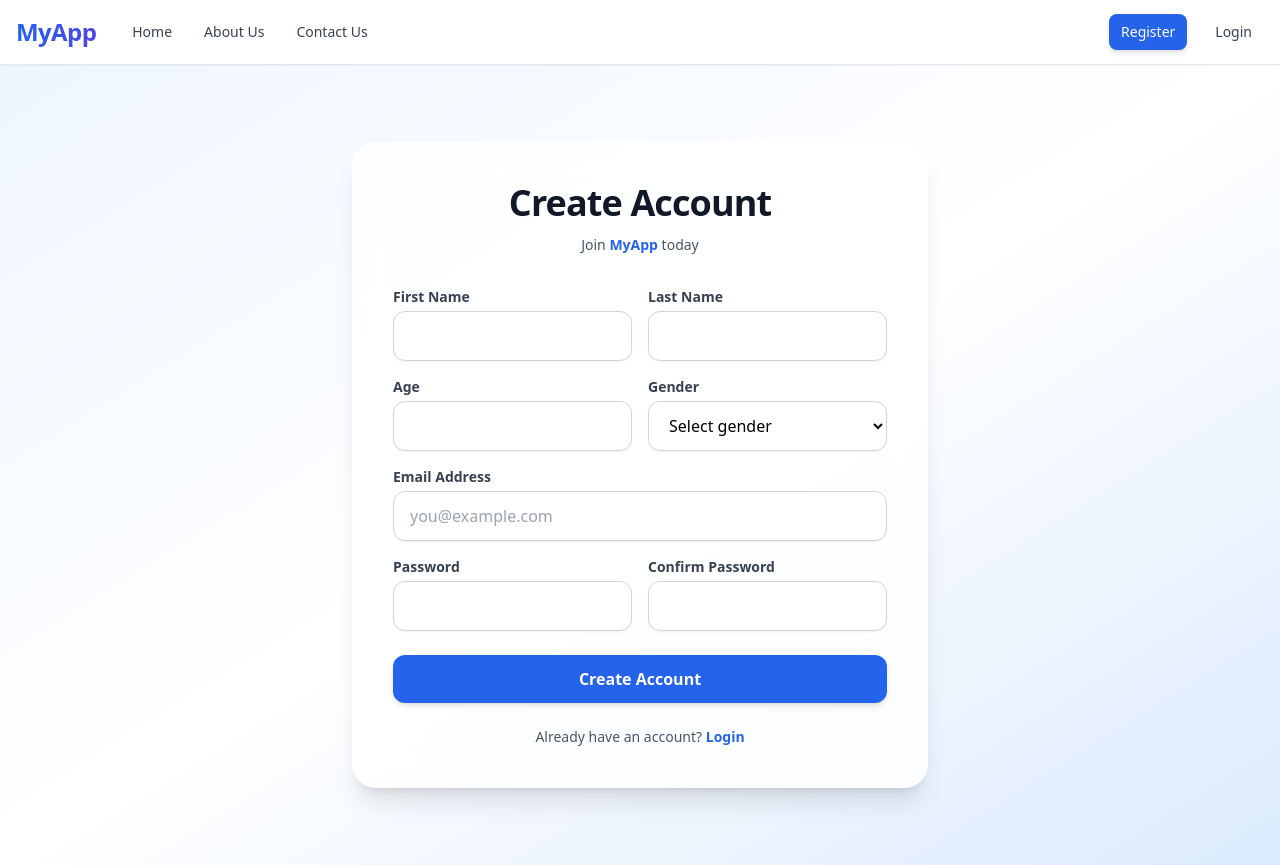
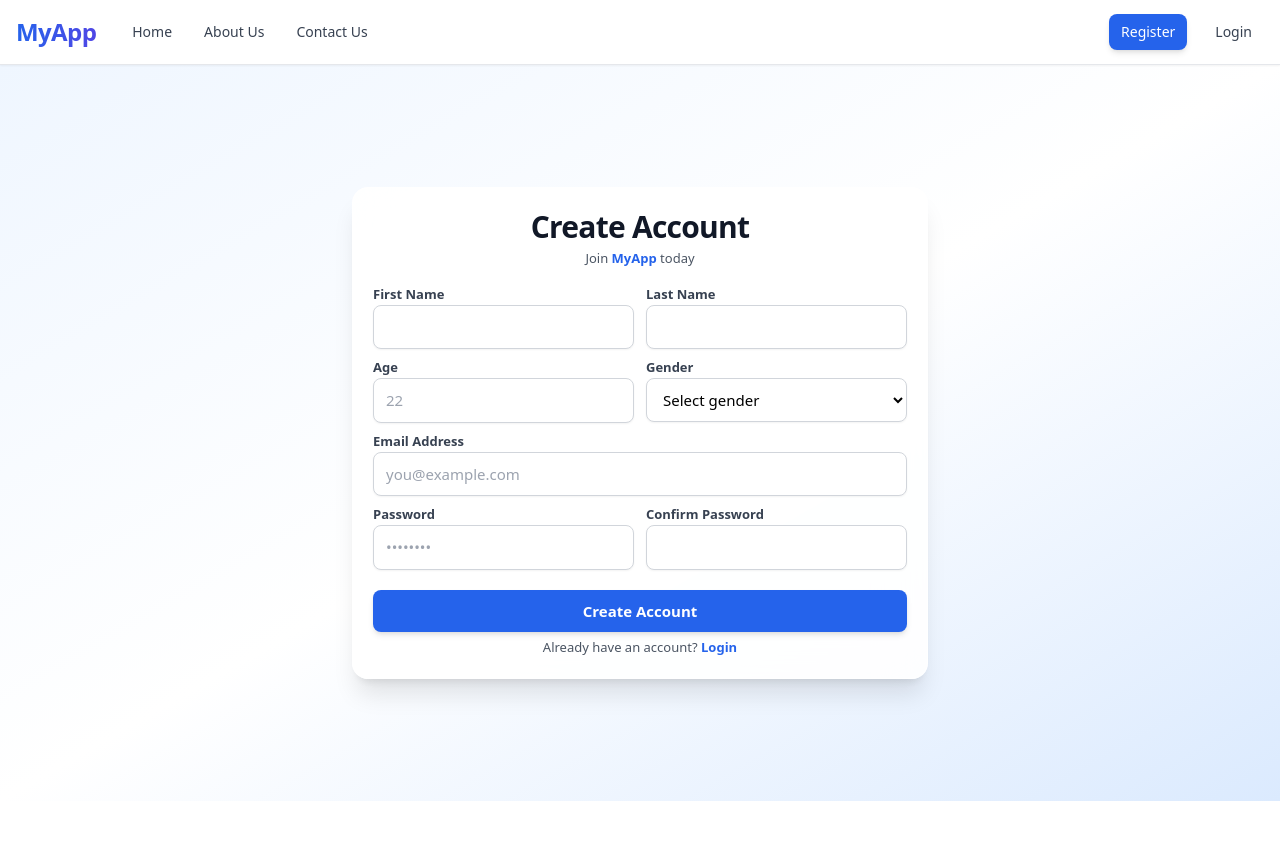
Before and after one commit to muhammadnomanrehan/user-app-mern-project, a React app in the folder user-frontend/: page /register in a window 1280 px wide. After the commit the page ends 801 px from the top, so only its background shows below. Built offline with nearby package versions, Linux system fonts and the light colour scheme; no server answers; the HTML template or start-up script is replaced by a standard one.

Commit message:
register page updated

```diff
--- a/user-frontend/src/pages/auth/Register.jsx
+++ b/user-frontend/src/pages/auth/Register.jsx
@@ -1,3 +1,4 @@
+
 import React, { useEffect, useState } from "react";
 import { Link, useLocation } from "react-router-dom";
 import { useDispatch, useSelector } from "react-redux";
@@ -9,19 +10,28 @@ import { clearAuthError } from "../../redux/slices/authSlices/AuthSlice";
 import { usePasswordStrength } from "../../hooks/usePasswordStrength";
 
 const registerSchema = Yup.object({
-  firstName: Yup.string().trim().min(2).max(50).required(),
-  lastName: Yup.string().trim().min(2).max(50).required(),
-  age: Yup.number().nullable(),
-  email: Yup.string()
-    .trim()
-    .email("Invalid email")
-    .required("Email is required"),
-  password: Yup.string().min(8).required("Password is required"),
+  firstName: Yup.string().trim().min(2, "At least 2 characters").max(50, "Max 50").required("First name is required"),
+  lastName: Yup.string().trim().min(2, "At least 2 characters").max(50, "Max 50").required("Last name is required"),
+  age: Yup.number()
+    .typeError("Age must be a number")
+    .integer("Age must be an integer")
+    .positive("Age must be positive")
+    .min(1, "Minimum age is 1")
+    .max(120, "Maximum age is 120")
+    .nullable(),
+  email: Yup.string().trim().email("Invalid email").required("Email is required"),
+  password: Yup.string().min(8, "Minimum 8 characters").required("Password is required"),
   confirmPassword: Yup.string()
     .oneOf([Yup.ref("password"), null], "Passwords do not match")
-    .required(),
-  gender: Yup.mixed().oneOf(["male", "female"]).required(),
+    .required("Confirm your password"),
+  gender: Yup.mixed().oneOf(["male", "female"], "Select a valid gender").required("Gender is required"),
 });
+
+// Compact input styles
+const inputBase =
+  "w-full border rounded-lg px-3 py-2.5 shadow-sm bg-white focus:outline-none focus:ring-2 transition text-[15px]";
+const inputNormal = `${inputBase} border-gray-300 focus:ring-blue-500`;
+const inputError = `${inputBase} border-red-400 focus:ring-red-500`;
 
 const Register = () => {
   const dispatch = useDispatch();
@@ -40,24 +50,21 @@ const Register = () => {
   }, [error]);
 
   return (
-    <div className="min-h-screen flex items-center justify-center bg-gradient-to-br from-blue-50 via-white to-blue-100 px-4">
-      <div className="w-full max-w-xl bg-white/80 backdrop-blur-xl rounded-3xl shadow-xl border border-white/40 p-10">
-        {/* Heading */}
-        <h1 className="text-4xl font-extrabold text-center mb-3 text-gray-900 tracking-tight">
+    // ❗️Navbar must have h-16 (4rem). No page scroll.
+    <div className="h-[calc(100dvh-4rem)] overflow-hidden grid place-items-center bg-gradient-to-br from-blue-50 via-white to-blue-100 px-3">
+      <div className="w-full max-w-xl bg-white/90 backdrop-blur-xl rounded-2xl shadow-xl border border-white/60 p-5 text-[15px]">
+        {/* Heading (compact) */}
+        <h1 className="text-3xl font-extrabold text-center mb-1 text-gray-900 tracking-tight leading-tight">
           Create Account
         </h1>
-        <p className="text-center text-gray-600 mb-8 text-sm">
-          Join <span className="font-bold text-blue-600">MyApp</span> today
+        <p className="text-center text-gray-600 mb-5 text-[13px] leading-snug">
+          Join <span className="font-semibold text-blue-600">MyApp</span> today
         </p>
 
-        {/* Hidden fake fields */}
+        {/* Hidden fake fields (autocomplete hardening) */}
         <form className="hidden" autoComplete="off">
           <input type="text" name="fake-username" autoComplete="username" />
-          <input
-            type="password"
-            name="fake-password"
-            autoComplete="new-password"
-          />
+          <input type="password" name="fake-password" autoComplete="new-password" />
         </form>
 
         <Formik
@@ -73,10 +80,15 @@ const Register = () => {
           }}
           validationSchema={registerSchema}
           onSubmit={async (values, { setSubmitting, resetForm }) => {
+            const age =
+              typeof values.age === "string" && /^\d+$/.test(values.age)
+                ? Number(values.age)
+                : undefined;
+
             const payload = {
               firstName: values.firstName.trim(),
               lastName: values.lastName.trim(),
-              age: values.age === "" ? undefined : Number(values.age),
+              age,
               email: values.email.trim().toLowerCase(),
               password: values.password,
               confirmPassword: values.confirmPassword,
@@ -91,84 +103,99 @@ const Register = () => {
               toast.success(
                 <span className="text-sm">
                   Registered successfully →{" "}
-                  <Link
-                    to="/login"
-                    className="font-semibold text-blue-700 underline"
-                  >
+                  <Link to="/login" className="font-semibold text-blue-700 underline">
                     Login
                   </Link>
-                </span>,
+                </span>
               );
             } else {
               toast.error(res.payload || "Registration failed");
             }
           }}
         >
-          {({ handleSubmit, isSubmitting }) => (
-            <Form onSubmit={handleSubmit} className="space-y-6">
-              {/* Form grid */}
-              <div className="grid grid-cols-1 md:grid-cols-2 gap-4">
+          {({ handleSubmit, isSubmitting, errors, touched }) => (
+            <Form onSubmit={handleSubmit} className="space-y-4">
+              {/* Fields grid (compact gaps) */}
+              <div className="grid grid-cols-1 md:grid-cols-2 gap-3">
                 {/* First Name */}
                 <div>
-                  <label className="block text-sm font-semibold mb-1 text-gray-700">
+                  <label className="block text-[13px] font-semibold mb-1 text-gray-700 leading-none">
                     First Name
                   </label>
-                  <Field
-                    name="firstName"
-                    className="w-full border border-gray-300 rounded-xl px-4 py-3 shadow-sm bg-white focus:ring-2 focus:ring-blue-500"
+                  <Field name="firstName">
+                    {({ field }) => (
+                      <input
+                        {...field}
+                        className={touched.firstName && errors.firstName ? inputError : inputNormal}
                         // placeholder="Muhammad"
                       />
+                    )}
+                  </Field>
                   <ErrorMessage
                     name="firstName"
-                    className="mt-1 text-sm text-red-600"
+                    className="mt-0.5 text-xs text-red-600 leading-none line-clamp-1"
                     component="div"
                   />
                 </div>
 
                 {/* Last Name */}
                 <div>
-                  <label className="block text-sm font-semibold mb-1 text-gray-700">
+                  <label className="block text-[13px] font-semibold mb-1 text-gray-700 leading-none">
                     Last Name
                   </label>
-                  <Field
-                    name="lastName"
-                    className="w-full border border-gray-300 rounded-xl px-4 py-3 shadow-sm bg-white focus:ring-2 focus:ring-blue-500"
+                  <Field name="lastName">
+                    {({ field }) => (
+                      <input
+                        {...field}
+                        className={touched.lastName && errors.lastName ? inputError : inputNormal}
                         // placeholder="Rehan"
                       />
+                    )}
+                  </Field>
                   <ErrorMessage
                     name="lastName"
-                    className="mt-1 text-sm text-red-600"
+                    className="mt-0.5 text-xs text-red-600 leading-none line-clamp-1"
                     component="div"
                   />
                 </div>
 
-                {/* Age */}
+                {/* Age (digits-only) */}
                 <div>
-                  <label className="block text-sm font-semibold mb-1 text-gray-700">
+                  <label className="block text-[13px] font-semibold mb-1 text-gray-700 leading-none">
                     Age
                   </label>
-                  <Field
-                    name="age"
-                    // type="number"
-                    className="w-full border border-gray-300 rounded-xl px-4 py-3 shadow-sm bg-white focus:ring-2 focus:ring-blue-500"
-                    // placeholder="22"
+                  <Field name="age">
+                    {({ field, form }) => (
+                      <input
+                        {...field}
+                        type="text"
+                        inputMode="numeric"
+                        pattern="[0-9]*"
+                        onChange={(e) => {
+                          const onlyDigits = e.target.value.replace(/\D/g, "");
+                          form.setFieldValue("age", onlyDigits);
+                        }}
+                        className={touched.age && errors.age ? inputError : inputNormal}
+                        placeholder="22"
                       />
+                    )}
+                  </Field>
                   <ErrorMessage
                     name="age"
-                    className="mt-1 text-sm text-red-600"
+                    className="mt-0.5 text-xs text-red-600 leading-none line-clamp-1"
                     component="div"
                   />
                 </div>
 
                 {/* Gender */}
                 <div>
-                  <label className="block text-sm font-semibold mb-1 text-gray-700">
+                  <label className="block text-[13px] font-semibold mb-1 text-gray-700 leading-none">
                     Gender
                   </label>
                   <Field
                     as="select"
                     name="gender"
-                    className="w-full border border-gray-300 rounded-xl px-4 py-3 shadow-sm bg-white focus:ring-2 focus:ring-blue-500"
+                    className={touched.gender && errors.gender ? inputError : inputNormal}
                   >
                     <option value="">Select gender</option>
                     <option value="male">Male</option>
@@ -176,32 +203,36 @@ const Register = () => {
                   </Field>
                   <ErrorMessage
                     name="gender"
-                    className="mt-1 text-sm text-red-600"
+                    className="mt-0.5 text-xs text-red-600 leading-none line-clamp-1"
                     component="div"
                   />
                 </div>
 
-                {/* Email */}
+                {/* Email (full width) */}
                 <div className="md:col-span-2">
-                  <label className="block text-sm font-semibold mb-1 text-gray-700">
+                  <label className="block text-[13px] font-semibold mb-1 text-gray-700 leading-none">
                     Email Address
                   </label>
-                  <Field
-                    name="email"
+                  <Field name="email">
+                    {({ field }) => (
+                      <input
+                        {...field}
                         type="email"
+                        className={touched.email && errors.email ? inputError : inputNormal}
                         placeholder="you@example.com"
-                    className="w-full border border-gray-300 rounded-xl px-4 py-3 shadow-sm bg-white focus:ring-2 focus:ring-blue-500"
                       />
+                    )}
+                  </Field>
                   <ErrorMessage
                     name="email"
-                    className="mt-1 text-sm text-red-600"
+                    className="mt-0.5 text-xs text-red-600 leading-none line-clamp-1"
                     component="div"
                   />
                 </div>
 
                 {/* Password */}
                 <div>
-                  <label className="block text-sm font-semibold mb-1 text-gray-700">
+                  <label className="block text-[13px] font-semibold mb-1 text-gray-700 leading-none">
                     Password
                   </label>
                   <Field name="password">
@@ -209,45 +240,31 @@ const Register = () => {
                       <input
                         {...field}
                         type="password"
-                        // placeholder="••••••••"
                         onChange={(e) => {
                           field.onChange(e);
                           setPwd(e.target.value);
                         }}
-                        className="w-full border border-gray-300 rounded-xl px-4 py-3 shadow-sm bg-white focus:ring-2 focus:ring-blue-500"
+                        className={touched.password && errors.password ? inputError : inputNormal}
+                        placeholder="••••••••"
                       />
                     )}
                   </Field>
 
-                  {/* Strength bar */}
-
-                  {/* Strength bar -- SHOW ONLY WHEN USER TYPED SOMETHING */}
+                  {/* Strength bar (compact) */}
                   {pwd.length > 0 && (
                     <div className="mt-1" aria-live="polite">
-                      <div className="h-1.5 bg-gray-200 rounded">
+                      <div className="h-1 bg-gray-200 rounded">
                         <div
-                          className="h-1.5 rounded transition-all"
+                          className="h-1 rounded transition-all"
                           style={{
                             width: `${score}%`,
-                            background:
-                              score >= 80
-                                ? "#16a34a"
-                                : score >= 60
-                                  ? "#f59e0b"
-                                  : "#ef4444",
+                            background: score >= 80 ? "#16a34a" : score >= 60 ? "#f59e0b" : "#ef4444",
                           }}
                         />
                       </div>
                       <small
                         className="text-[10px] font-medium"
-                        style={{
-                          color:
-                            score >= 80
-                              ? "#16a34a"
-                              : score >= 60
-                                ? "#f59e0b"
-                                : "#ef4444",
-                        }}
+                        style={{ color: score >= 80 ? "#16a34a" : score >= 60 ? "#f59e0b" : "#ef4444" }}
                       >
                         {label}
                       </small>
@@ -256,53 +273,51 @@ const Register = () => {
 
                   <ErrorMessage
                     name="password"
-                    className="mt-1 text-sm text-red-600"
+                    className="mt-0.5 text-xs text-red-600 leading-none line-clamp-1"
                     component="div"
                   />
                 </div>
 
                 {/* Confirm Password */}
                 <div>
-                  <label className="block text-sm font-semibold mb-1 text-gray-700">
+                  <label className="block text-[13px] font-semibold mb-1 text-gray-700 leading-none">
                     Confirm Password
                   </label>
                   <Field
                     name="confirmPassword"
                     type="password"
+                    className={touched.confirmPassword && errors.confirmPassword ? inputError : inputNormal}
                     // placeholder="Re-enter password"
-                    className="w-full border border-gray-300 rounded-xl px-4 py-3 shadow-sm bg-white focus:ring-2 focus:ring-blue-500"
                   />
                   <ErrorMessage
                     name="confirmPassword"
-                    className="mt-1 text-sm text-red-600"
+                    className="mt-0.5 text-xs text-red-600 leading-none line-clamp-1"
                     component="div"
                   />
                 </div>
               </div>
 
-              {/* Submit Button */}
+              {/* Actions (compact) */}
+              <div className="pt-1">
                 <button
                   type="submit"
                   disabled={loading || isSubmitting}
-                className={`w-full rounded-xl py-3 font-semibold text-white transition-all duration-200 shadow-md ${
+                  className={`w-full rounded-lg py-2.5 font-semibold text-white transition-all duration-200 shadow-md ${
                     loading || isSubmitting
                       ? "bg-gray-300 text-gray-600 cursor-not-allowed"
-                    : "bg-blue-600 hover:bg-blue-700 hover:shadow-lg"
+                      : "bg-blue-600 hover:bg-blue-700 hover:shadow-lg active:scale-[0.99]"
                   }`}
                 >
                   {loading || isSubmitting ? "Creating..." : "Create Account"}
                 </button>
 
-              {/* Login Link */}
-              <p className="text-center text-sm text-gray-600">
+                <p className="mt-1.5 text-center text-[13px] text-gray-600">
                   Already have an account?{" "}
-                <Link
-                  to="/login"
-                  className="font-semibold text-blue-600 hover:underline"
-                >
+                  <Link to="/login" className="font-semibold text-blue-600 hover:underline">
                     Login
                   </Link>
                 </p>
+              </div>
             </Form>
           )}
         </Formik>
@@ -312,6 +327,10 @@ const Register = () => {
 };
 
 export default Register;
+
+
+
+
 
 // import React, { useEffect, useState } from "react";
 // import { Link, useLocation, useNavigate } from "react-router-dom";
```
Lines whose indentation alone changed are shown as unchanged.
